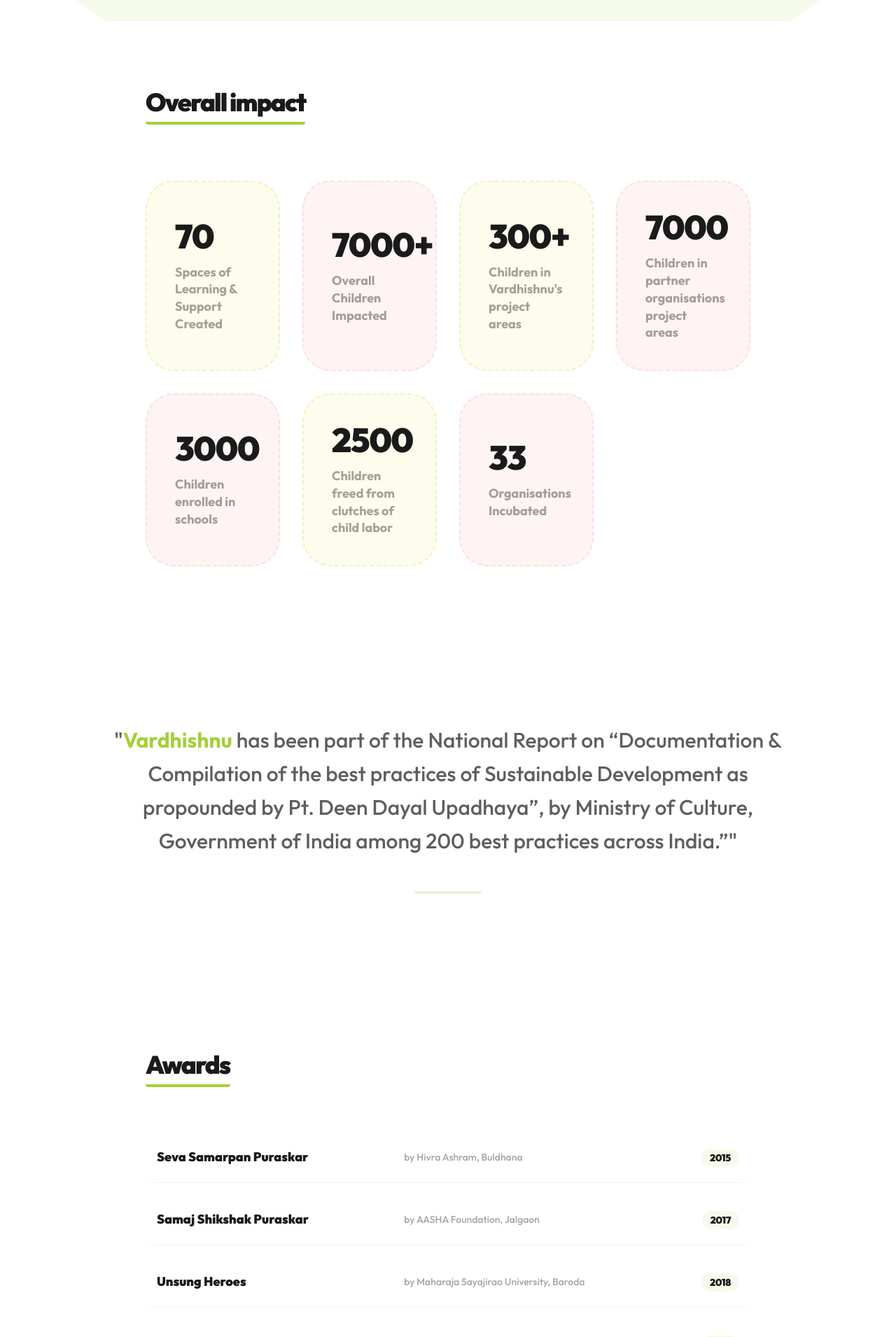
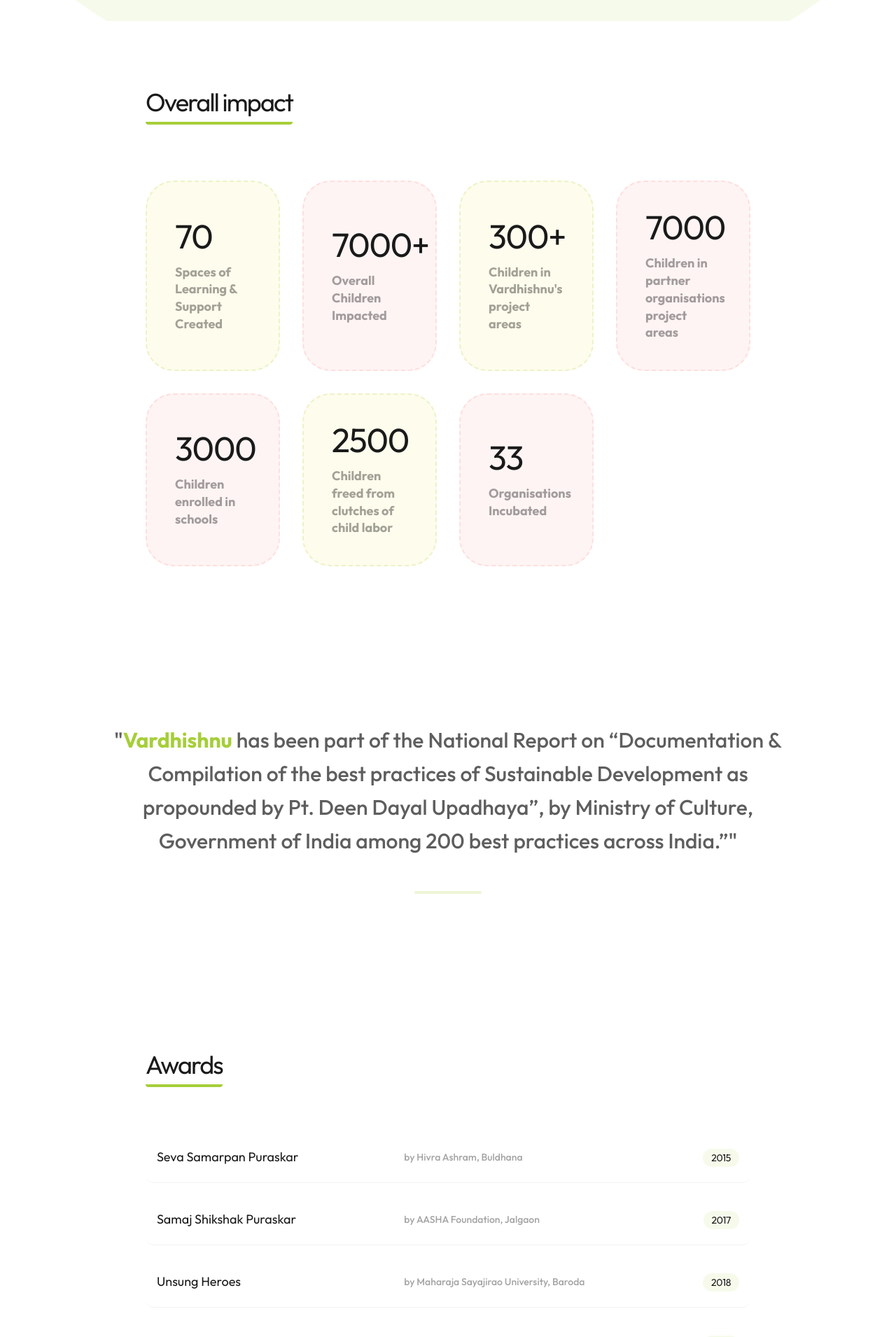
Before and after one commit to raunak234362/Vardhishnu, a React (Vite) app: page /our-impacts in a window 1280 px wide. Shown: the part 1550-3460 px from the top of the page at 70% size. Built offline with nearby package versions, Linux system fonts and the light colour scheme.

Commit message:
feat: add impact and program components for conferences, felicitations, media features, and overall statistics

```diff
--- a/src/components/OurImpacts/Awards.tsx
+++ b/src/components/OurImpacts/Awards.tsx
@@ -6,7 +6,7 @@
     <section className="py-24 bg-white">
       <div className="container-custom px-6 lg:px-20">
         <div className="mb-16 text-left">
-          <h2 className="text-4xl font-black text-dark tracking-tighter inline-block relative border-b-4 border-primary pb-2 rounded-sm">
+          <h2 className="text-4xl text-dark tracking-tighter inline-block relative border-b-4 border-primary pb-2 rounded-sm">
             Awards
           </h2>
         </div>
@@ -22,7 +22,7 @@
               className="grid grid-cols-1 md:grid-cols-12 items-center gap-4 py-6 border-b border-black/5 last:border-0 hover:bg-gray-50 transition-colors px-4 rounded-xl group"
             >
               <div className="md:col-span-5">
-                <h4 className="text-lg font-black text-dark leading-tight group-hover:text-primary transition-colors">
+                <h4 className="text-lg text-dark leading-tight group-hover:text-primary transition-colors">
                   {award.name}
                 </h4>
               </div>
@@ -30,7 +30,7 @@
                 <p className="text-dark/40 font-medium text-sm">{award.by}</p>
               </div>
               <div className="md:col-span-1 text-right">
-                <span className="text-dark font-black tracking-tight bg-primary/10 px-3 py-1 rounded-full text-sm">
+                <span className="text-dark tracking-tight bg-primary/10 px-3 py-1 rounded-full text-sm">
                   {award.year}
                 </span>
               </div>
--- a/src/components/OurImpacts/Conferences.tsx
+++ b/src/components/OurImpacts/Conferences.tsx
@@ -16,7 +16,7 @@
     <section className="py-24 bg-white relative">
       <div className="container-custom px-6 lg:px-20">
         <div className="mb-12 text-left">
-          <h2 className="text-4xl font-black text-dark tracking-tighter inline-block relative border-b-4 border-primary pb-2 rounded-sm mb-6">
+          <h2 className="text-4xl  text-dark tracking-tighter inline-block relative border-b-4 border-primary pb-2 rounded-sm mb-6">
             Conferences
           </h2>
           <p className="text-dark/50 font-medium text-sm leading-relaxed max-w-2xl">
--- a/src/components/OurImpacts/Felicitations.tsx
+++ b/src/components/OurImpacts/Felicitations.tsx
@@ -7,7 +7,7 @@
     <section className="py-24 bg-gray-50/50">
       <div className="container-custom px-6 lg:px-20">
         <div className="mb-20 text-left">
-          <h2 className="text-4xl font-black text-dark tracking-tighter inline-block relative border-b-4 border-primary pb-2 rounded-sm">
+          <h2 className="text-4xl text-dark tracking-tighter inline-block relative border-b-4 border-primary pb-2 rounded-sm">
             Felicitations
           </h2>
         </div>
--- a/src/components/OurImpacts/MediaFeatures.tsx
+++ b/src/components/OurImpacts/MediaFeatures.tsx
@@ -6,7 +6,7 @@
     <section className="py-24 bg-white text-center">
       <div className="container-custom px-6 lg:px-20">
         <div className="mb-16 text-left">
-          <h2 className="text-4xl font-black text-dark tracking-tighter inline-block relative border-b-4 border-primary pb-2 rounded-sm mb-4">
+          <h2 className="text-4xl text-dark tracking-tighter inline-block relative border-b-4 border-primary pb-2 rounded-sm mb-4">
             As Featured In
           </h2>
         </div>
@@ -21,7 +21,7 @@
               transition={{ delay: index * 0.1 }}
               className="w-full flex items-center justify-center p-8 border border-black/5 rounded-4xl bg-gray-50/50 hover:bg-white hover:border-primary/20 hover:shadow-2xl hover:scale-105 transition-all duration-300 h-32"
             >
-              <div className="text-2xl font-black text-dark tracking-tighter uppercase grayscale hover:grayscale-0 transition-all opacity-40 hover:opacity-100">
+              <div className="text-2xl text-dark tracking-tighter uppercase grayscale hover:grayscale-0 transition-all opacity-40 hover:opacity-100">
                 {media.name}
               </div>
             </motion.div>
--- a/src/components/OurImpacts/OverallImpact.tsx
+++ b/src/components/OurImpacts/OverallImpact.tsx
@@ -43,7 +43,7 @@
     <section className="py-24 bg-white">
       <div className="container-custom px-6 lg:px-20">
         <div className="mb-20 text-left">
-          <h2 className="text-4xl font-black text-dark tracking-tighter inline-block relative border-b-4 border-primary pb-2 rounded-sm">
+          <h2 className="text-4xl text-dark tracking-tighter inline-block relative border-b-4 border-primary pb-2 rounded-sm">
             Overall impact
           </h2>
         </div>
@@ -58,7 +58,7 @@
               transition={{ delay: index * 0.05 }}
               className={`p-10 rounded-[2.5rem] border-2 border-dashed min-h-[220px] flex flex-col justify-center gap-4 transition-all duration-300 group ${item.color}`}
             >
-              <h3 className="text-4xl md:text-5xl font-black text-dark tracking-tight leading-none group-hover:scale-105 transition-transform duration-300">
+              <h3 className="text-4xl md:text-5xl text-dark tracking-tight leading-none group-hover:scale-105 transition-transform duration-300">
                 {item.label}
               </h3>
               <p className="text-dark/40 font-bold text-lg leading-snug">
--- a/src/components/OurPrograms/OurProgramHero.tsx
+++ b/src/components/OurPrograms/OurProgramHero.tsx
@@ -7,7 +7,7 @@
       {/* Background Image / Placeholder */}
       <div className="absolute inset-0 z-0">
         <div className="absolute inset-0 bg-black/60 z-10" />
-        <img src="https://res.cloudinary.com/di7aduhjv/image/upload/v1774764824/Copy_of_IMG_3802_cqccdv.jpg" alt="" className="w-full h-full object-cover" />
+        <img src={getImageUrl("v1774764824/Copy_of_IMG_3802_cqccdv.jpg")} alt="" className="w-full h-full object-cover" />
       </div>
 
       <div className="container-custom relative z-20 text-center px-6">
```
